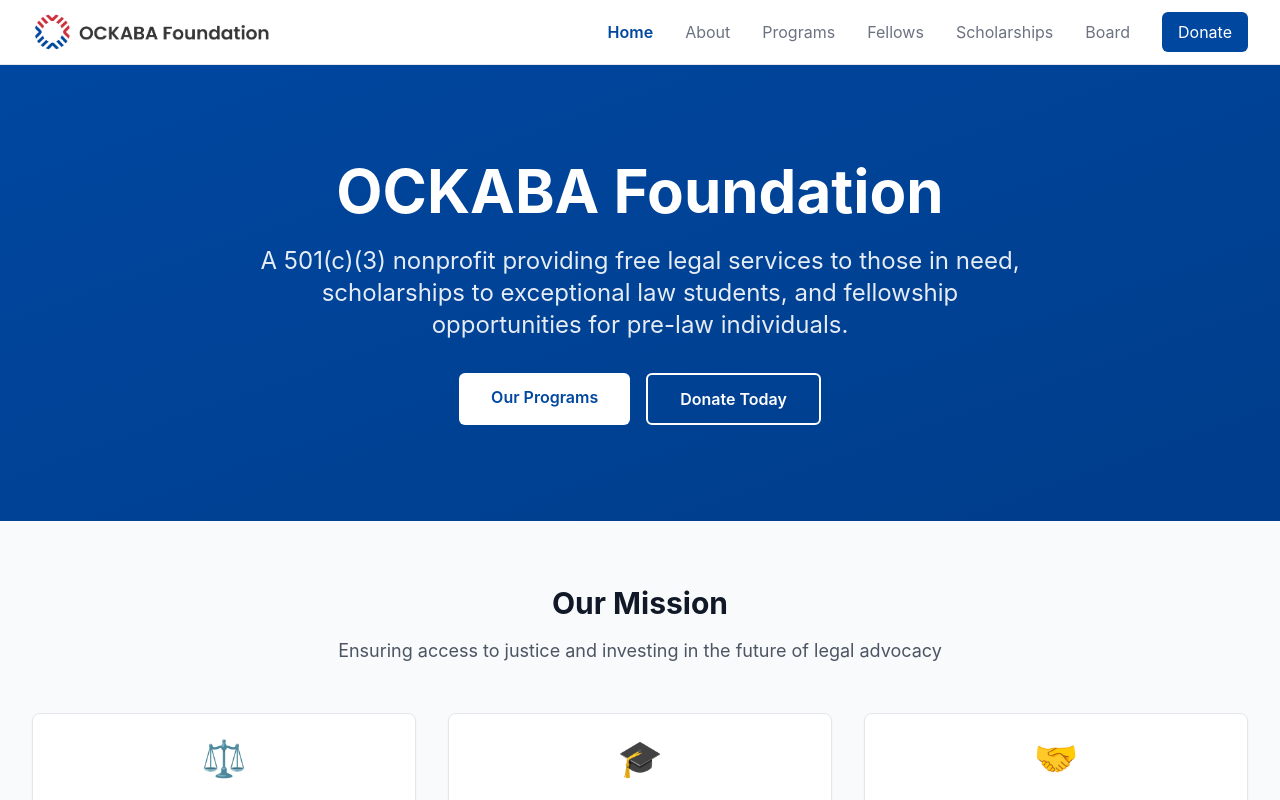
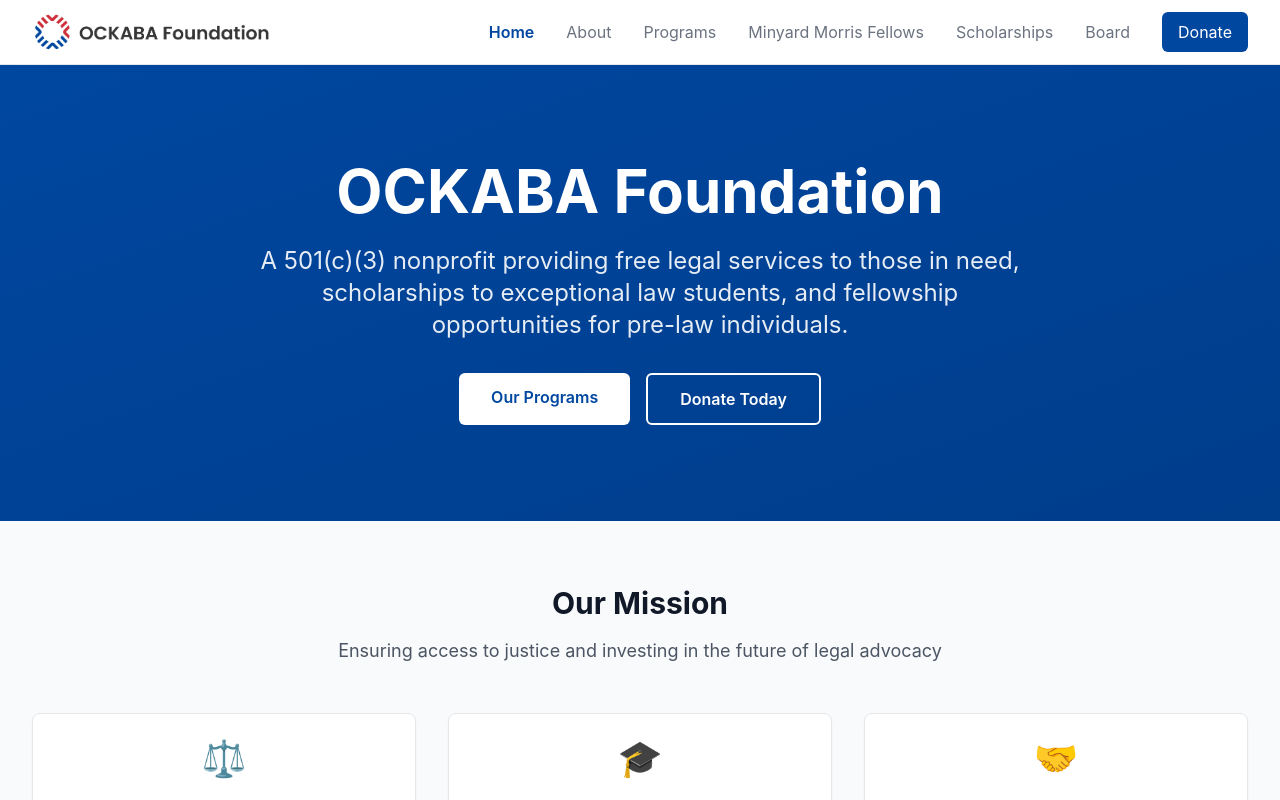
Before and after one commit to quadra2003/ockabaf, a Next.js app: page / in a window 1280 px wide. Shown: the top 800 px of the page. Built offline with nearby package versions, Linux system fonts and the light colour scheme.

Commit message:
Update Navigation.js

```diff
--- a/components/Navigation.js
+++ b/components/Navigation.js
@@ -82,8 +82,8 @@ export default function Navigation() {
               onMouseOver={(e) => e.target.style.color = primaryBlue}
               onMouseOut={(e) => e.target.style.color = isActive('/fellows') ? primaryBlue : '#6b7280'}
             >
-              <span className="invisible font-semibold absolute">Fellows</span>
-              <span className="relative">Fellows</span>
+              <span className="invisible font-semibold absolute">Minyard Morris Fellows</span>
+              <span className="relative">Minyard Morris Fellows</span>
             </Link>
             <Link
               href="/scholarships"
@@ -147,7 +147,7 @@ export default function Navigation() {
             <Link href="/" className="block px-3 py-2 text-gray-600">Home</Link>
             <Link href="/about" className="block px-3 py-2 text-gray-600">About</Link>
             <Link href="/programs" className="block px-3 py-2 text-gray-600">Programs</Link>
-            <Link href="/fellows" className="block px-3 py-2 text-gray-600">Fellows</Link>
+            <Link href="/fellows" className="block px-3 py-2 text-gray-600">Minyard Morris Fellows</Link>
             <Link href="/scholarships" className="block px-3 py-2 text-gray-600">Scholarships</Link>
             <Link href="/board" className="block px-3 py-2 text-gray-600">Board</Link>
             <Link
```
